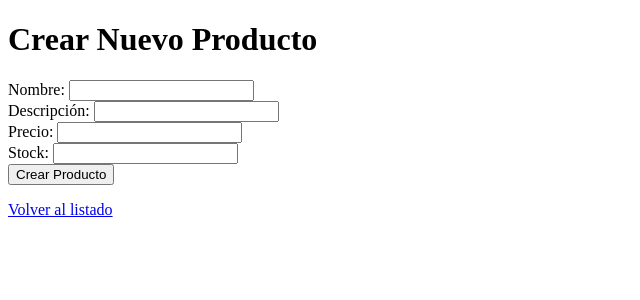
After one commit to Francisco1714/sistema-inventario, a Flask app: page /productos/crear in a window 1280 px wide. The commit adds this page. Shown: the top 300 px of the page, without its empty margins (0-640 px from the left). Run offline with Flask 3, Linux system fonts and the light colour scheme.

Commit message:
feat: agregar creación web de productos

```diff
--- /dev/null
+++ b/templates/crear_producto.html
@@ -0,0 +1,36 @@
+<!DOCTYPE html>
+<html lang="es">
+<head>
+    <meta charset="UTF-8">
+    <title>Crear Producto</title>
+</head>
+<body>
+
+    <h1>Crear Nuevo Producto</h1>
+
+    <form method="POST">
+        <div>
+            <label for="nombre">Nombre:</label>
+            <input type="text" id="nombre" name="nombre" required>
+        </div>
+        <div>
+            <label for="descripcion">Descripción:</label>
+            <input type="text" id="descripcion" name="descripcion" required>
+        </div>
+        <div>
+            <label for="precio">Precio:</label>
+            <input type="number" id="precio" name="precio" step="0.01" required>
+        </div>
+        <div>
+            <label for="stock">Stock:</label>
+            <input type="number" id="stock" name="stock" required>
+        </div>
+        <div>
+            <button type="submit">Crear Producto</button>
+        </div>
+    </form>
+
+    <p><a href="{{ url_for('web.listar_productos') }}">Volver al listado</a></p>
+
+</body>
+</html>
--- a/templates/productos.html
+++ b/templates/productos.html
@@ -7,6 +7,8 @@
 <body>
 
     <h1>Inventario</h1>
+
+    <p><a href="{{ url_for('web.crear_producto_view') }}">Crear nuevo producto</a></p>
 
     {% if productos %}
         {% for producto in productos %}
--- a/web/routes.py
+++ b/web/routes.py
@@ -1,7 +1,7 @@
-from flask import render_template
+from flask import render_template, request, redirect, url_for
 
 from web import web_bp
-from web.productos import obtener_productos
+from web.productos import obtener_productos, crear_producto
 
 
 @web_bp.route("/")
@@ -17,3 +17,16 @@ def listar_productos():
         "productos.html",
         productos=productos
     )
+
+@web_bp.route("/productos/crear", methods=["GET", "POST"])
+def crear_producto_view():
+    if request.method == "POST":
+        nombre = request.form["nombre"]
+        descripcion = request.form["descripcion"]
+        precio = request.form["precio"]
+        stock = request.form["stock"]
+
+        crear_producto(nombre, descripcion, float(precio), int(stock))
+
+        return redirect(url_for("web.listar_productos"))
+    return render_template("crear_producto.html")
```
Also changed, not shown: web/productos.py (+12 -0 lines).
